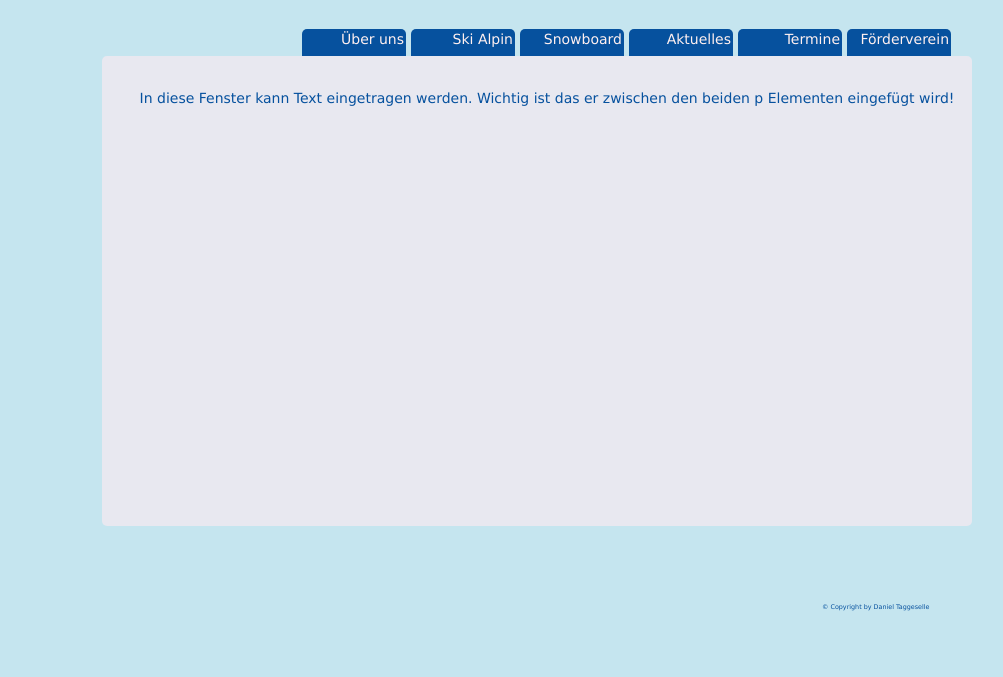
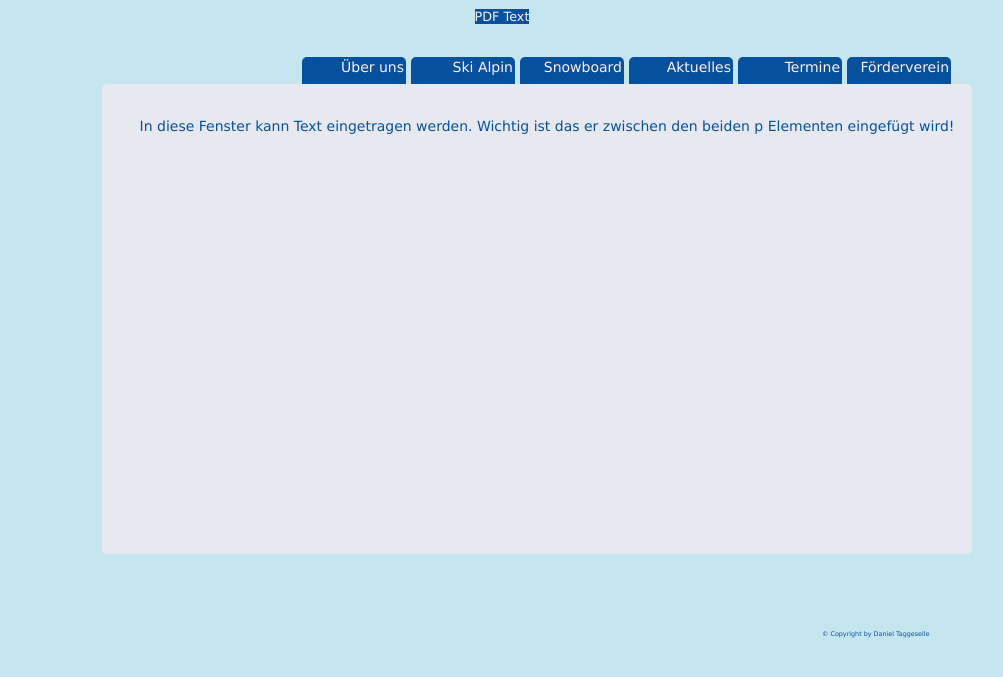
Before and after one commit to d8ta/skiverein, a plain HTML site: page index.html in a window 1280 px wide. Shown: the part 123-800 px from the top of the page, without its empty margins (138-1141 px from the left). Drawn offline with nearby package versions, Linux system fonts and the light colour scheme; a script that the page names is missing.

Commit message:
href für verlinkung mit z.b. PDF und bilderverlinkung

```diff
--- a/index.html
+++ b/index.html
@@ -28,6 +28,7 @@
 			<header>
 				<h1>Willkommen beim Skiclub Schellenberg e.V.</h1>
 				<p><img src="" /></p> <!-- zwischen die "" kommt die grafikadresse -->
+				<p><a href="">PDF Text</a></p>
 			</header>
 
 			<!-- Navigationsleiste mit Links auf die jeweiligen Seiten als ungeordnete Liste -->
```
